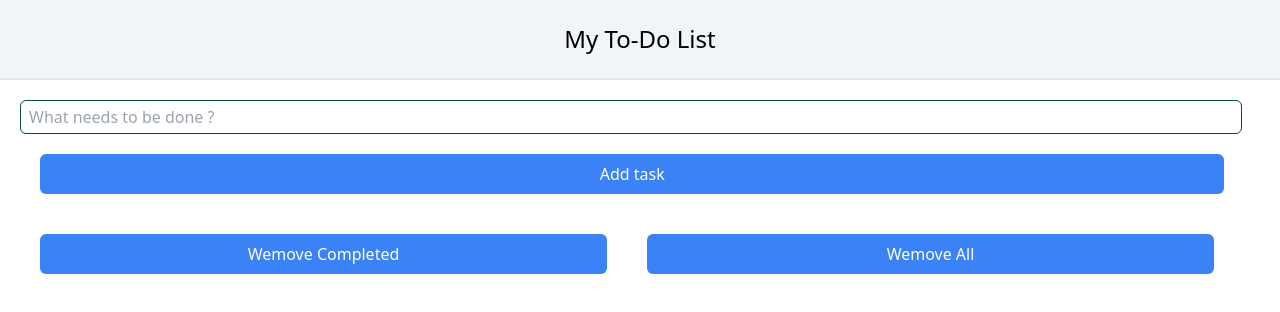
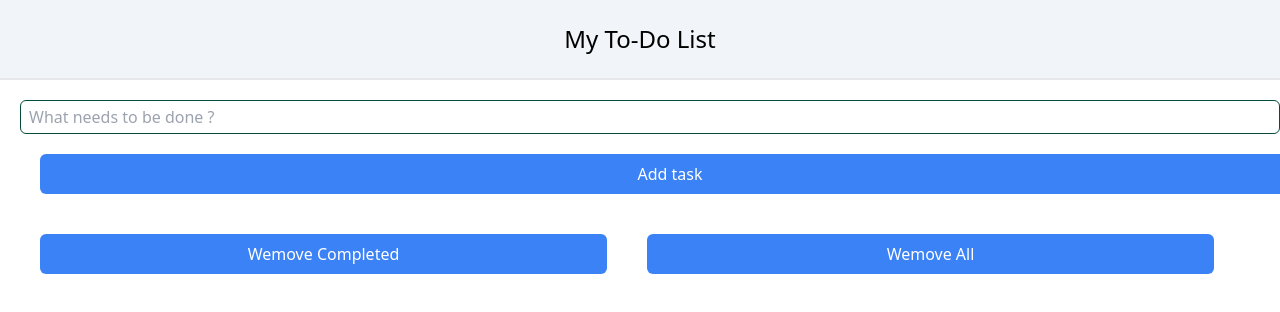
Before and after one commit to becodeorg/hamilton-7-to-do-react-GeorisVal, a React (Vite) app: page / in a window 1280 px wide. Shown: the top 312 px of the page. Built offline with nearby package versions, Linux system fonts and the light colour scheme.

Commit message:
Added Style

```diff
--- a/src/components/form.jsx
+++ b/src/components/form.jsx
@@ -13,9 +13,9 @@ export default function Form(props) {
         }
     }
     return (
-        <div>
-            <input ref={inputRef} type="text" placeholder="What needs to be done ?" className="border border-emerald-900 dark:border-white p-1 pl-2 rounded-md w-[97%]"></input>
-            <button className="bg-blue-500 text-white h-10 m-5 hover:bg-blue-800 rounded-md w-[94%]" onClick={clickHandler}>Add task</button>
+        <div className="w-full flex flex-col ml-auto mr-auto">
+            <input ref={inputRef} type="text" placeholder="What needs to be done ?" className="border border-emerald-900 dark:border-white p-1 pl-2 rounded-md w-full"></input>
+            <button className="bg-blue-500 text-white h-10 m-5 hover:bg-blue-800 rounded-md w-full" onClick={clickHandler}>Add task</button>
         </div>
     )
 }
```
